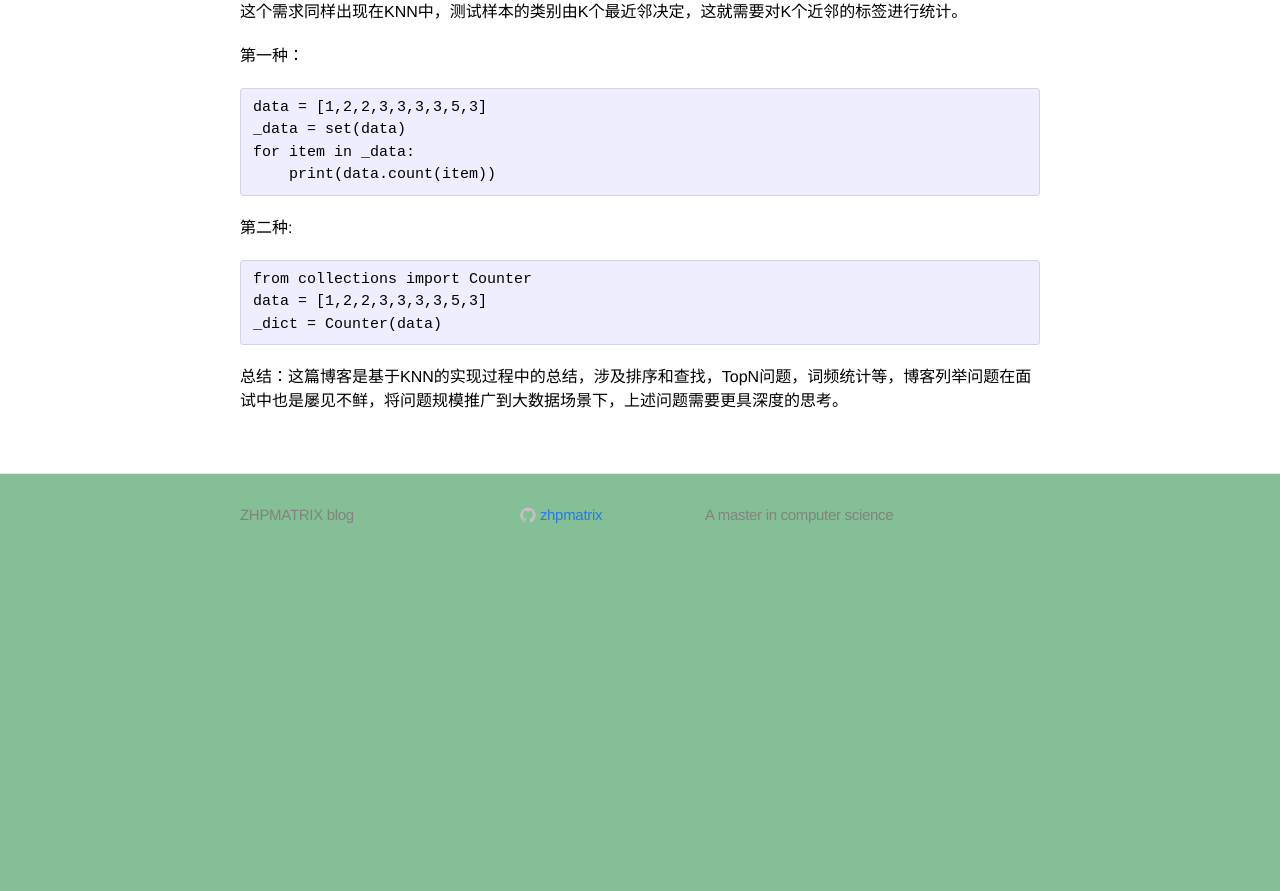
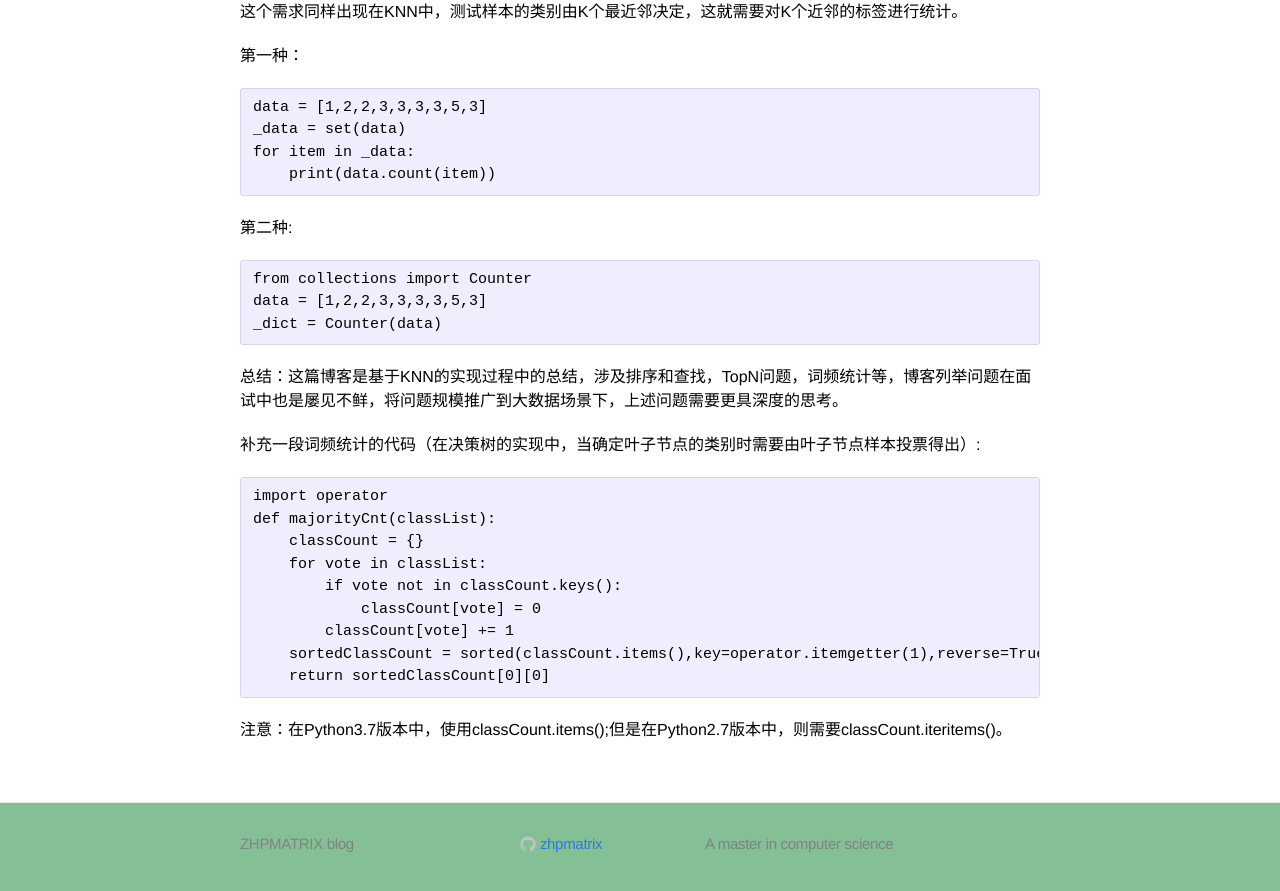
Before and after one commit to zhpmatrix/zhpmatrix.github.io, a Jekyll site: the page built from _posts/2017-09-30-python-tricks.md, in a window 1280 px wide and 900 px high, scrolled down 2278 px. Shown: the top 891 px of the window. Built offline with Jekyll 4.4.1, drawn with Linux system fonts in a browser that asks for light colours; comment, search, counter and statistics services are not loaded; before the commit the page ends 2850 px from its top, so only the background shows below that.

Commit message:
update python tricks

```diff
--- a/_posts/2017-09-30-python-tricks.md
+++ b/_posts/2017-09-30-python-tricks.md
@@ -104,3 +104,17 @@ sorted是一个很丰富的函数，其声明如下:
 
 
 总结：这篇博客是基于KNN的实现过程中的总结，涉及排序和查找，TopN问题，词频统计等，博客列举问题在面试中也是屡见不鲜，将问题规模推广到大数据场景下，上述问题需要更具深度的思考。
+
+补充一段词频统计的代码（在决策树的实现中，当确定叶子节点的类别时需要由叶子节点样本投票得出）:
+
+    import operator
+    def majorityCnt(classList):
+        classCount = {}
+        for vote in classList:
+            if vote not in classCount.keys():
+                classCount[vote] = 0
+            classCount[vote] += 1
+        sortedClassCount = sorted(classCount.items(),key=operator.itemgetter(1),reverse=True)
+        return sortedClassCount[0][0]
+
+注意：在Python3.7版本中，使用classCount.items();但是在Python2.7版本中，则需要classCount.iteritems()。
```
